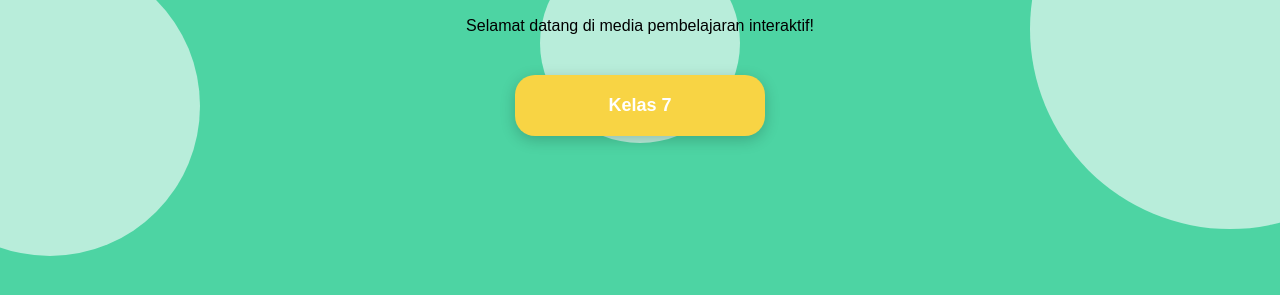
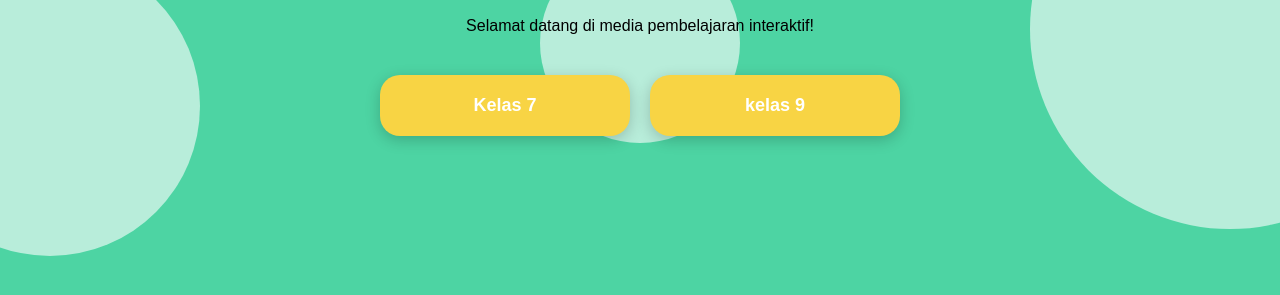
Before and after one commit to Zahwan93/Kebun-Ilmu-B.-Inggris, a plain HTML site: page index.html in a window 1280 px wide. Shown: the part 71-366 px from the top of the page. Drawn offline with Linux system fonts and the light colour scheme.

Commit message:
Update index.html

```diff
--- a/index.html
+++ b/index.html
@@ -165,6 +165,7 @@
 
     <div class="card-container">
         <div class="card"><a href="kelas 7.html">Kelas 7</a></div>
+        <div class="card"><a href="kelas 9.html">kelas 9</a></div>
 
     </div>
 
```
